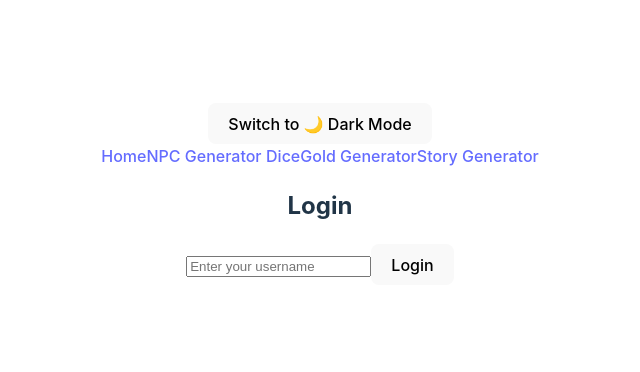
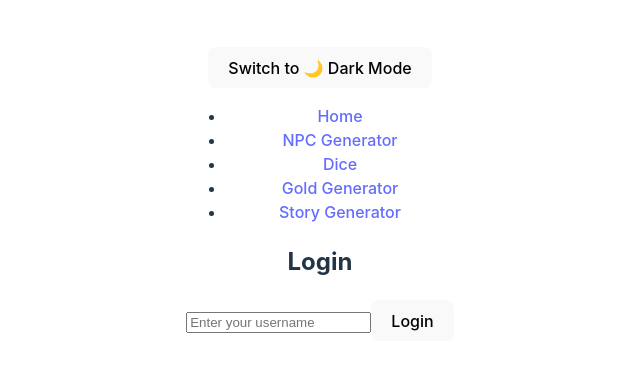
Before and after one commit to skyzaus/DNDCapstone, a React (Vite) app: page / in a window 1280 px wide. Shown: the part 206-578 px from the top of the page, without its empty margins (320-960 px from the left). Built offline with nearby package versions, Linux system fonts and the light colour scheme.

Commit message:
created login page and navagation bar

```diff
--- a/src/components/NavigationBar/NavigationBar.jsx
+++ b/src/components/NavigationBar/NavigationBar.jsx
@@ -6,12 +6,13 @@ function NavigationBar({ username }) {
   return (
     <div className="navbar">
       <div>
-
-        <NavLink to="/">Home</NavLink>{/* todo */}
-        <NavLink to="/character1">NPC Generator</NavLink> {/* todo */}
-        <NavLink to="/DiceRoller">Dice</NavLink>{/* todo */}
-        <NavLink to="/LootGenerator">Gold Generator</NavLink>{/* todo */}
-        <NavLink to="/StoryGenerator">Story Generator</NavLink>{/* todo */}
+      <ul>
+        <li><NavLink to="/">Home</NavLink>{/* todo */}</li>
+        <li> <NavLink to="/character1">NPC Generator</NavLink> {/* todo */}</li>
+        <li><NavLink to="/DiceRoller">Dice</NavLink>{/* todo */}</li>
+        <li> <NavLink to="/LootGenerator">Gold Generator</NavLink>{/* todo */}</li>
+        <li><NavLink to="/StoryGenerator">Story Generator</NavLink>{/* todo */}</li>
+        </ul>
       </div>
       <div>
         {username && <span className="welcome-message">Welcome, {username}</span>}
```
